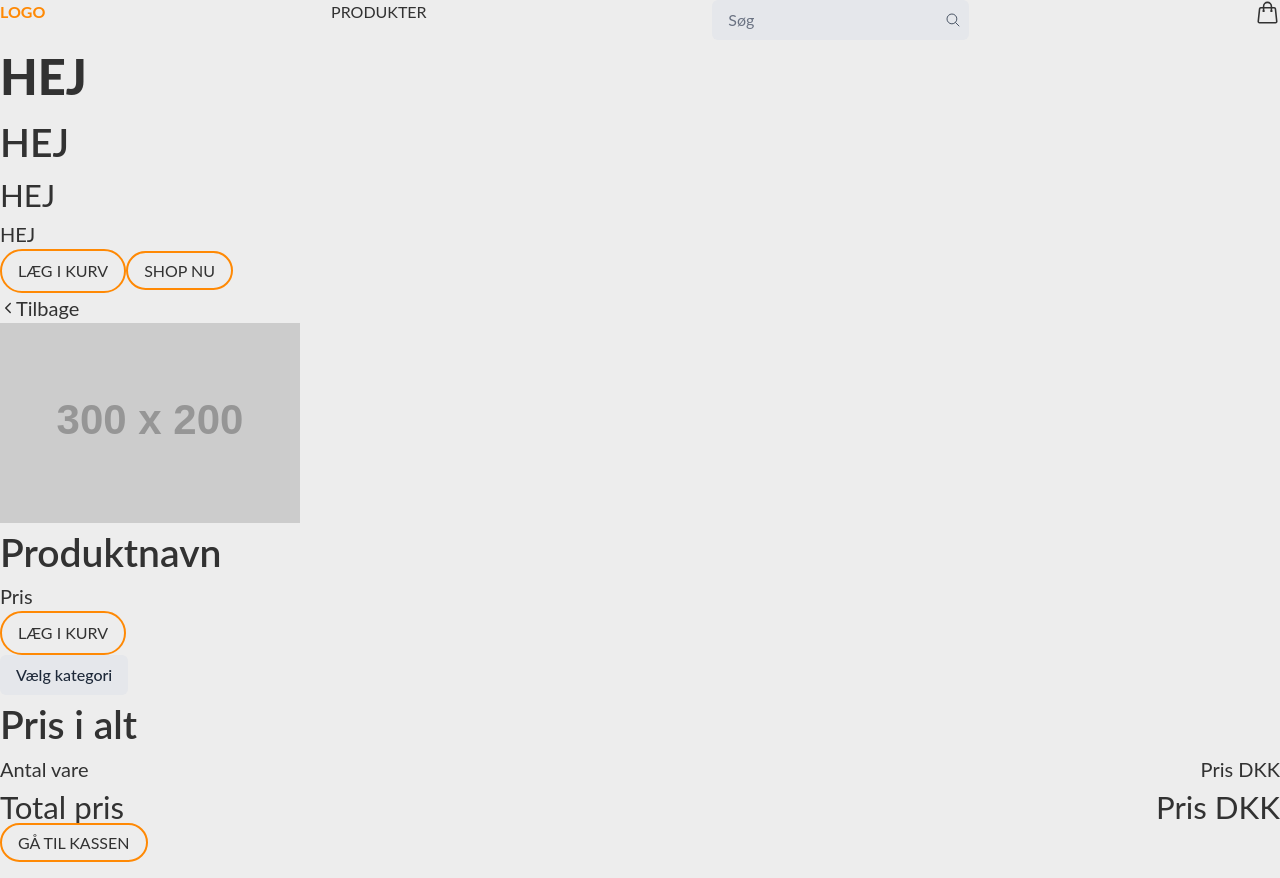
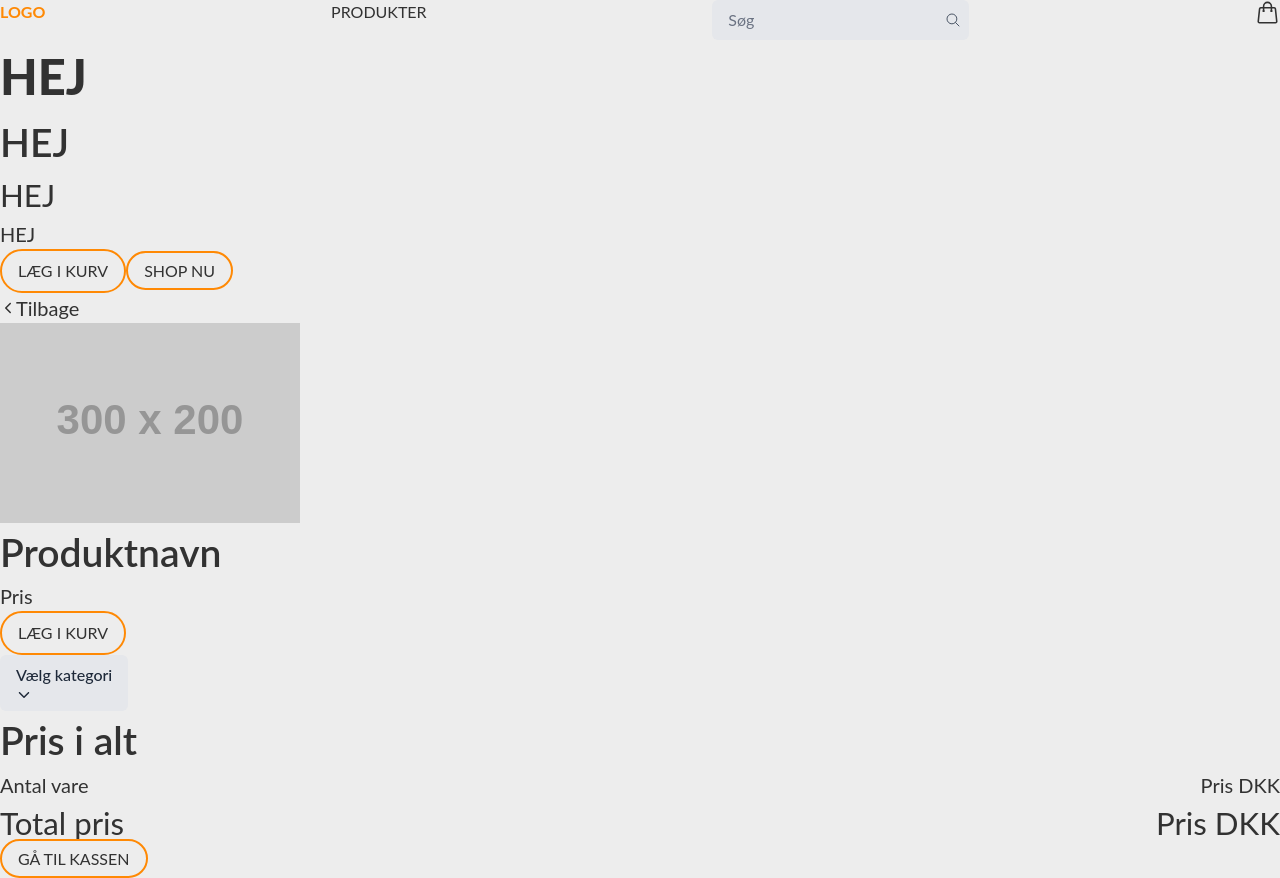
Before and after one commit to Lamo0004/simple-shop, a Next.js app: page / in a window 1280 px wide. Built offline with nearby package versions, Linux system fonts and the light colour scheme.

Commit message:
lavet rotate på icon

```diff
--- a/src/components/DropDown.jsx
+++ b/src/components/DropDown.jsx
@@ -1,6 +1,8 @@
 "use client";
 
 import { useState } from "react";
+import { IoIosArrowDown } from "react-icons/io";
+
 
 const Dropdown = () => {
     //Opretter en state-variabel. false = lukket
@@ -14,6 +16,11 @@ const Dropdown = () => {
         className="bg-gray-200 text-gray-800 font-medium py-2 px-4 rounded-md hover:bg-orange-400 hover:text-[#ededed] transition duration-200"
       >
         Vælg kategori
+        <IoIosArrowDown
+        className={`transform transition-transform duration-200 ${
+      isOpen ? "rotate-180" : ""
+    }`}
+        />
       </button>
 
 {/* //Hvis "isOpen" er true vises menuen (dropdown). */}
```
